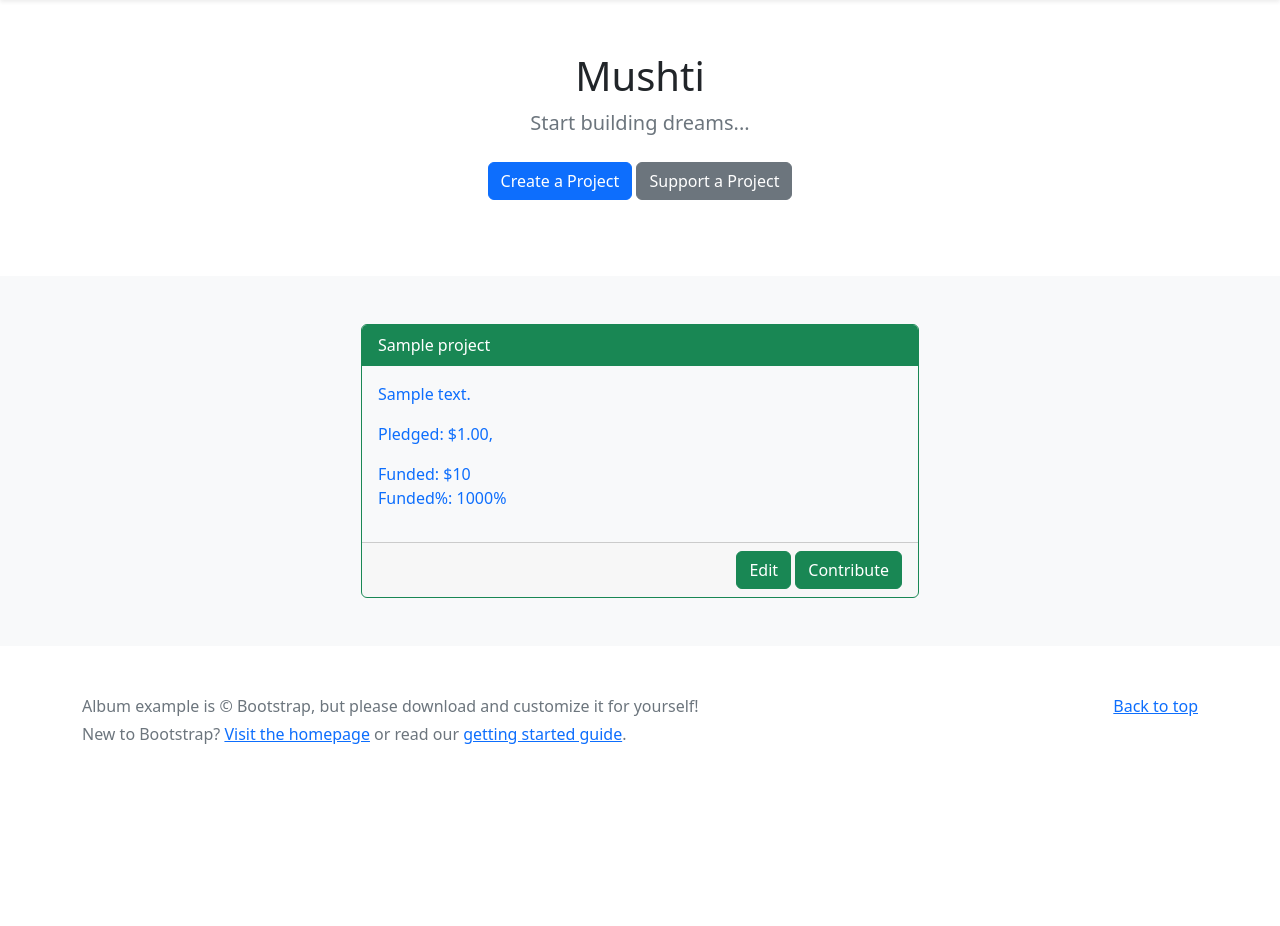
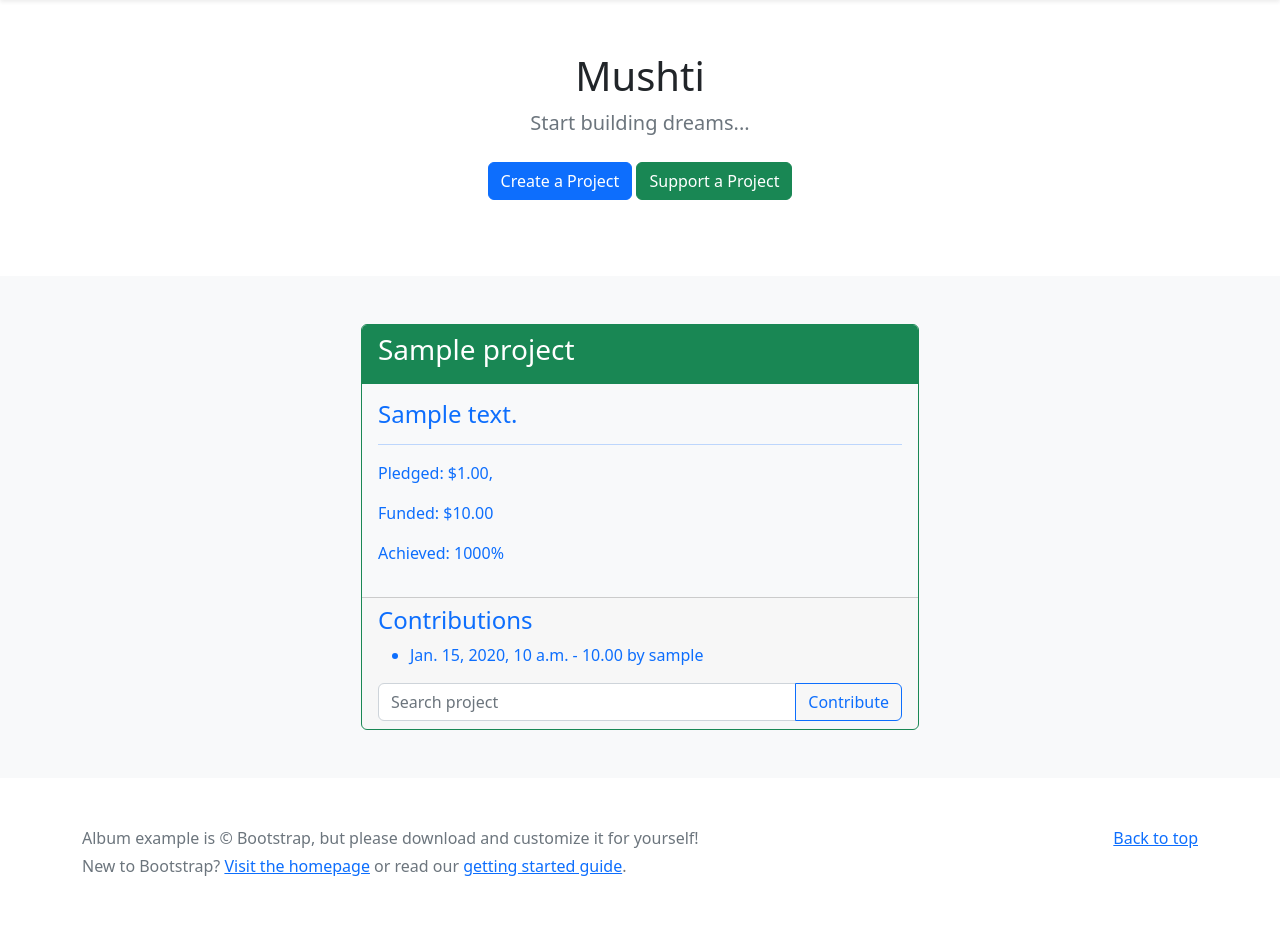
Before and after one commit to VBA-Libraries/mushti_v1, a Django app: page /project/1/ in a window 1280 px wide. Shown: the part 56-982 px from the top of the page. Before the commit the page ends 800 px from the top, so only its background shows below. Run offline with Django 4.2, Linux system fonts and the light colour scheme; tables that the repository leaves empty hold one stand-in row (values such as "Sample post"); some libraries are stand-ins or nearby versions.

Commit message:
project delete, details , contrib details added

```diff
--- a/project/models.py
+++ b/project/models.py
@@ -27,17 +27,23 @@ class Project(models.Model):
 
     def get_funded_amount(self):
         amount =self.get_active_contributions().aggregate(total=models.Sum('amount'))
-        return amount.get('total',0)
+        funded_amount =amount.get('total',0)
+        if funded_amount==None:
+            funded_amount=0
+        return round(funded_amount,2)
 
     def get_funded_percentage(self):
         amount = self.get_funded_amount()
-
-        if amount == None:
-            amount = 0
         return round( amount/self.budget * 100,0)
     # Urls
     def get_detail_url(self,**kwargs):
         return reverse ('project:detail_view', kwargs={'id' :self.id})
+    def get_update_url(self,**kwargs):
+        return reverse ('project:update_view', kwargs={'id' :self.id})
+    def get_deactivate_url(self,**kwargs):
+        return reverse ('project:deactivate_view')
+    def get_contrib_url(self):
+        return reverse('project:contrib_create_view')
 
 class ProjectContribution(models.Model):
     project = models.ForeignKey(Project,on_delete=models.CASCADE)
--- a/project/urls.py
+++ b/project/urls.py
@@ -5,7 +5,13 @@ app_name = "project"
 urlpatterns =[
 
     path('', project_list_view, name='list_view' ),
-    path('create/',project_create_view, name = 'create_view'),
-    path('<id>/',project_detail_view, name = 'detail_view')
+
+    path('create/',project_create_update_view, name = 'create_view'),
+    path('<id>/update/',project_create_update_view, name = 'update_view'),
+    path('deactivate/',project_deactivate_view, name = 'deactivate_view'),
+
+    path('<id>/',project_detail_view, name = 'detail_view'),
+    path('contrib/create',project_contribution_create_view, name='contrib_create_view')
+
 
 ]
--- a/project/views.py
+++ b/project/views.py
@@ -1,32 +1,84 @@
-from django.shortcuts import render, redirect
+from django.http import Http404
+
+from django.shortcuts import get_object_or_404, render, redirect
 from django.urls import reverse
 from .models import Project
-from .forms import ProjectCreateForm
+from django.db.models import Q
+from .forms import ProjectCreateForm, ProjectContributionCreateForm
 # Create your views here.
 
 def project_list_view(request,*args, **kwargs):
+    q= request.GET.get('q')
     qs = Project.objects.get_all_active_projects()
+    if not q is None:
+        search_param =  Q(name__icontains =q )| Q( description__icontains = q)
+        qs = qs.filter(search_param)
     context ={
         'object_list': qs
     }
     return render(request,'project/list.html',context)
 
+def project_deactivate_view(request):
+    if request.POST:
+        id = request.POST.get('project_id')
+        project = Project.objects.get(id=id)
+        project.is_active = False
+        project.modified_by = request.user
+        project.save()
+        return redirect('project:list_view')
 
 def project_detail_view(request,id,*args, **kwargs):
-    project = Project.objects.get(id=id)
+    project = get_object_or_404(Project,id=id,is_active = True)
+    contrib_list=project.get_active_contributions()
     context ={
-        'object':project
+        'object':project,
+        'contrib_list':contrib_list
     }
+
     return render(request,'project/detail.html',context)
 
-def project_create_view(request,*args, **kwargs):
-    form = ProjectCreateForm(request.POST or None)
+
+
+def project_create_update_view(request,*args, **kwargs):
+    project=None
+    msg = "Create Project"
+    project_id = kwargs.get('id')
+    if not project_id is None:
+        project = Project.objects.get(id=project_id)
+        msg = "Update Project"
+
+    form = ProjectCreateForm(request.POST or None,instance=project)
+    if request.POST:
+        if form.is_valid():
+            project =form.instance
+            project.user = request.user
+            form.save()
+            return redirect (form.instance.get_detail_url())
     context = {
-        'form':form
-    }
-    if form.is_valid():
-        project =form.instance
-        project.user = request.user
-        form.save()
-        return redirect ('project:list_view')
+            'form':form,
+            'object':project,
+            'msg':msg
+
+        }
     return render(request,'project/create.html',context)
+
+
+
+
+def project_contribution_create_view(request,*args, **kwargs):
+    if request.POST:
+        form = ProjectContributionCreateForm(request.POST or None)
+        if form.is_valid():
+            project_id = request.POST.get('project_id')
+
+            project_contrib = form.instance
+            project_contrib.project = Project.objects.get(id=project_id)
+            project_contrib.contributor = request.user
+
+            form.save()
+            return redirect ('project:detail_view',project_contrib.project.id )
+        else:
+            return redirect ('project:detail_view', request.POST.get('project_id') )
+
+    else:
+        raise Http404
--- a/templates/base.html
+++ b/templates/base.html
@@ -121,7 +121,7 @@
 
                     <p>
                         <a href="{% url 'project:create_view' %}" class="btn btn-primary my-2">Create a Project</a>
-                        <a href="#" class="btn btn-secondary my-2">Support a Project</a>
+                        <a href="{% url 'project:list_view' %}" class="btn btn-success my-2">Support a Project</a>
                     </p>
                 </div>
             </div>
@@ -150,7 +150,15 @@
     </footer>
 
 
-    <script src="../assets/dist/js/bootstrap.bundle.min.js"></script>
+    <script src="https://code.jquery.com/jquery-3.2.1.slim.min.js"
+        integrity="sha384-KJ3o2DKtIkvYIK3UENzmM7KCkRr/rE9/Qpg6aAZGJwFDMVNA/GpGFF93hXpG5KkN"
+        crossorigin="anonymous"></script>
+    <script src="https://cdn.jsdelivr.net/npm/popper.js@1.12.9/dist/umd/popper.min.js"
+        integrity="sha384-ApNbgh9B+Y1QKtv3Rn7W3mgPxhU9K/ScQsAP7hUibX39j7fakFPskvXusvfa0b4Q"
+        crossorigin="anonymous"></script>
+    <script src="https://cdn.jsdelivr.net/npm/bootstrap@4.0.0/dist/js/bootstrap.min.js"
+        integrity="sha384-JZR6Spejh4U02d8jOt6vLEHfe/JQGiRRSQQxSfFWpi1MquVdAyjUar5+76PVCmYl"
+        crossorigin="anonymous"></script>
 
 
 </body>
--- a/templates/project/create.html
+++ b/templates/project/create.html
@@ -2,8 +2,9 @@
 
 
 {% block container %}
-<h1>Create Project:</h1>
-<div class="col-6 ">
+
+<div class="col-6 mx-auto ">
+    <h1>{{msg}}</h1>
     <form method="POST">
         {% csrf_token %}
         {{form.as_p}}
--- a/templates/project/detail.html
+++ b/templates/project/detail.html
@@ -4,31 +4,98 @@
 {% block container %}
 
 
-
-
 <div class="card border-success col-6 mx-auto ">
     <div class="card-header bg-success text-white border-success">
-        {{ object.name}}
+        <h3>{{ object.name}}</h3>
     </div>
     <div class="card-body bg-light text-primary ">
-        <p>
+        <h4 class="card-title">
             {{object.description}}
-        </p>
+
+        </h4>
+        <hr>
         <p>
             Pledged: ${{object.budget}},
         </p>
-        Funded: ${{object.get_funded_amount}}
         <p>
-            Funded%: {{object.get_funded_percentage}}%
+            Funded: ${{object.get_funded_amount}}
         </p>
 
+        <p>
+            Achieved: {{object.get_funded_percentage}}%
+        </p>
+        <div>
+            {% if request.user == object.user %}
+
+
+            <a class="btn btn-primary" href="{{object.get_update_url}}">Edit</a>
+
+            <button type="button" class="btn btn-danger" data-toggle="modal" data-target="#exampleModal">
+                Delete
+            </button>
+
+
+            {% endif %}
+        </div>
     </div>
-    <div class="card-footer" style="text-align: right;">
-        <a class="btn btn-success" href="#">Edit</a>
-        <a class="btn btn-success" href="#">Contribute</a>
+    <div class="card-footer text-primary ">
+
+        {% if contrib_list.count %}
+        <h4>Contributions</h3>
+            <ul style="text-align: left;">
+                {% for contrib in contrib_list %}
+                <li>{{contrib.created_date}} - {{contrib.amount}} by {{contrib.contributor}} </li>
+                {% endfor %}
+            </ul>
+            {% endif %}
+            <div style="text-align: right;">
+                <form method="POST" action="{{object.get_contrib_url}}">
+                    {% csrf_token %}
+                    <input type="hidden" name="project_id" value={{object.id}} />
+
+
+
+
+                    <div class="input-group  ">
+                        <input type="text" name="amount" class="form-control" placeholder="Search project"
+                            aria-label="Recipient's username" aria-describedby="button-addon2">
+                        <button class="btn btn-outline-primary" type="submit" id="button-addon2">Contribute</button>
+                    </div>
+
+                </form>
+            </div>
     </div>
 </div>
 
+
+<!-- Button trigger modal -->
+
+<form method="POST" action="{{object.get_deactivate_url}}">
+    {% csrf_token %}
+    <!-- Modal -->
+    <div class="modal fade" id="exampleModal" tabindex="-1" role="dialog" aria-labelledby="exampleModalLabel"
+        aria-hidden="true">
+        <div class="modal-dialog" role="document">
+            <div class="modal-content">
+                <div class="modal-header">
+                    <h5 class="modal-title" id="exampleModalLabel">Delete project?</h5>
+                    <button type="button" class="close" data-dismiss="modal" aria-label="Close">
+                        <span aria-hidden="true">&times;</span>
+                    </button>
+                </div>
+                <div class="modal-body">
+                    Delete project {{object.name|lower}}
+                </div>
+                <div class="modal-footer">
+                    <button type="button" class="btn btn-secondary" data-dismiss="modal">Close</button>
+                    <input type="submit" class="btn btn-danger" value="Delete" />
+                </div>
+            </div>
+        </div>
+    </div>
+    <input type="hidden" name="project_id" value={{object.id}} />
+
+</form>
 
 
 
```
Also changed, not shown: project/forms.py (+22 -3 lines), templates/project/list.html (+15 -1 lines).
